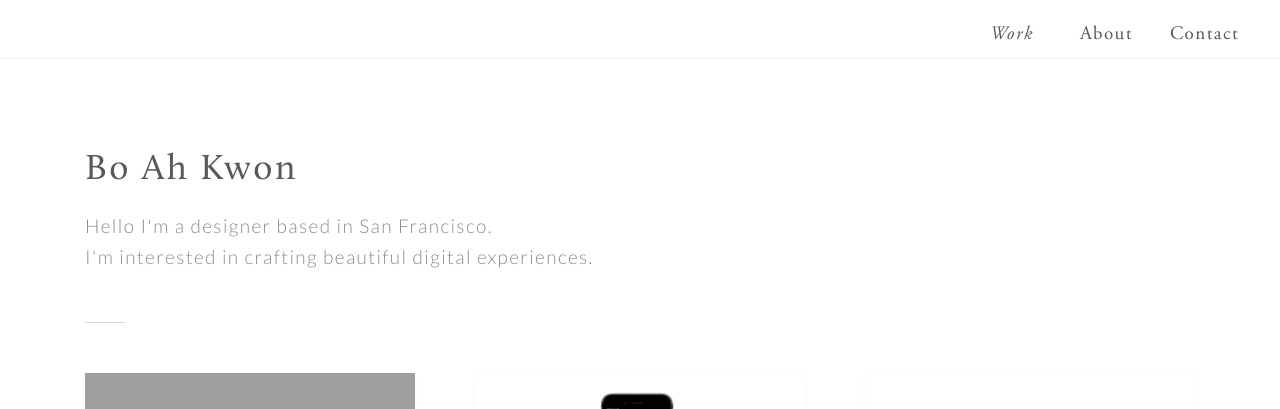
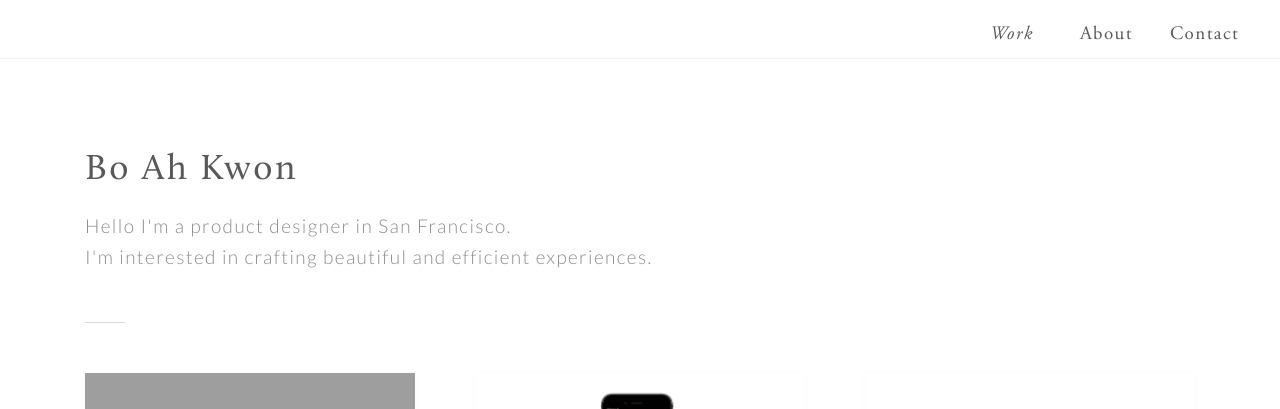
Before and after one commit to bkwon0402/bkwon0402.github.io, a Jekyll site: the page built from index.html, in a window 1280 px wide and 900 px high. Shown: the top 409 px of the window. Built offline with Jekyll 4.4.1, drawn with Linux system fonts in a browser that asks for light colours; grey boxes are pictures that could not be loaded.

Commit message:
Update index.html

```diff
--- a/index.html
+++ b/index.html
@@ -8,8 +8,8 @@ title: home
         <div class="row">
             <div class="col-xs-12 hero_part_30">
                 <div id="hero">Bo Ah Kwon</div>
-                        <p class="hero_p">Hello I'm a designer based in San Francisco.
-                            <br> I'm interested in crafting beautiful digital experiences. </p>
+                        <p class="hero_p">Hello I'm a product designer in San Francisco.
+                            <br>I'm interested in crafting beautiful and efficient experiences. </p>
                 <div class="line_sep"></div>
             </div>
         </div>
```
